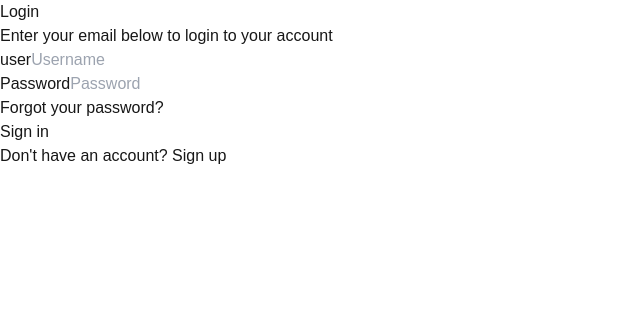
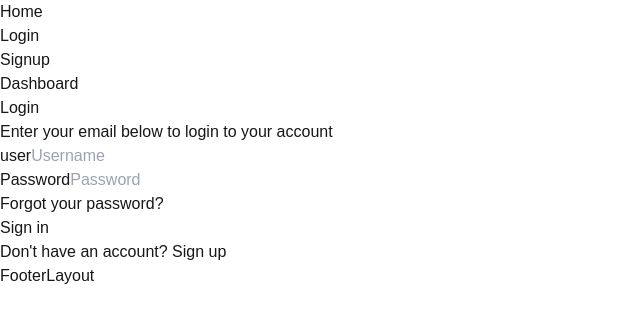
Before and after one commit to h-behgam/auth, a Next.js app: page /login in a window 1280 px wide. Shown: the top 322 px of the page, without its empty margins (0-640 px from the left). Built offline with nearby package versions, Linux system fonts and the light colour scheme.

Commit message:
Update layout.tsx

```diff
--- a/src/app/layout.tsx
+++ b/src/app/layout.tsx
@@ -1,20 +1,21 @@
-import type { Metadata } from "next";
-import { Geist, Geist_Mono } from "next/font/google";
-import "./globals.css";
+import type { Metadata } from 'next';
+import { Geist, Geist_Mono } from 'next/font/google';
+import './globals.css';
+import MainLayout from '@/components/layout/mainLayout';
 
 const geistSans = Geist({
-  variable: "--font-geist-sans",
-  subsets: ["latin"],
+  variable: '--font-geist-sans',
+  subsets: ['latin'],
 });
 
 const geistMono = Geist_Mono({
-  variable: "--font-geist-mono",
-  subsets: ["latin"],
+  variable: '--font-geist-mono',
+  subsets: ['latin'],
 });
 
 export const metadata: Metadata = {
-  title: "Create Auth App",
-  description: "This is a sample of Auth App",
+  title: 'Create Auth App',
+  description: 'This is a sample of Auth App',
 };
 
 export default function RootLayout({
@@ -23,11 +24,11 @@ export default function RootLayout({
   children: React.ReactNode;
 }>) {
   return (
-    <html lang="en">
+    <html lang='en'>
       <body
-        className={`${geistSans.variable} ${geistMono.variable} antialiased`}
+        className={`${geistSans.variable} ${geistMono.variable} antialiased container mx-auto`}
       >
-        {children}
+        <MainLayout>{children}</MainLayout>
       </body>
     </html>
   );
```
